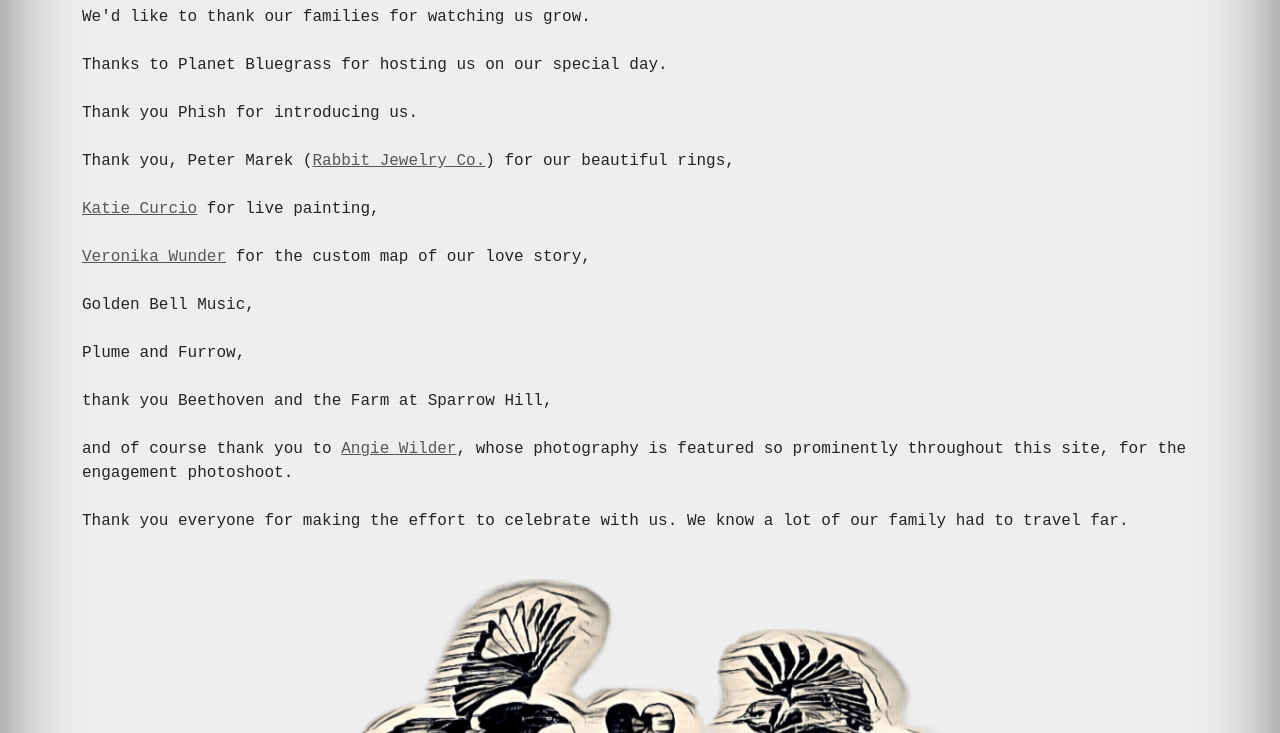
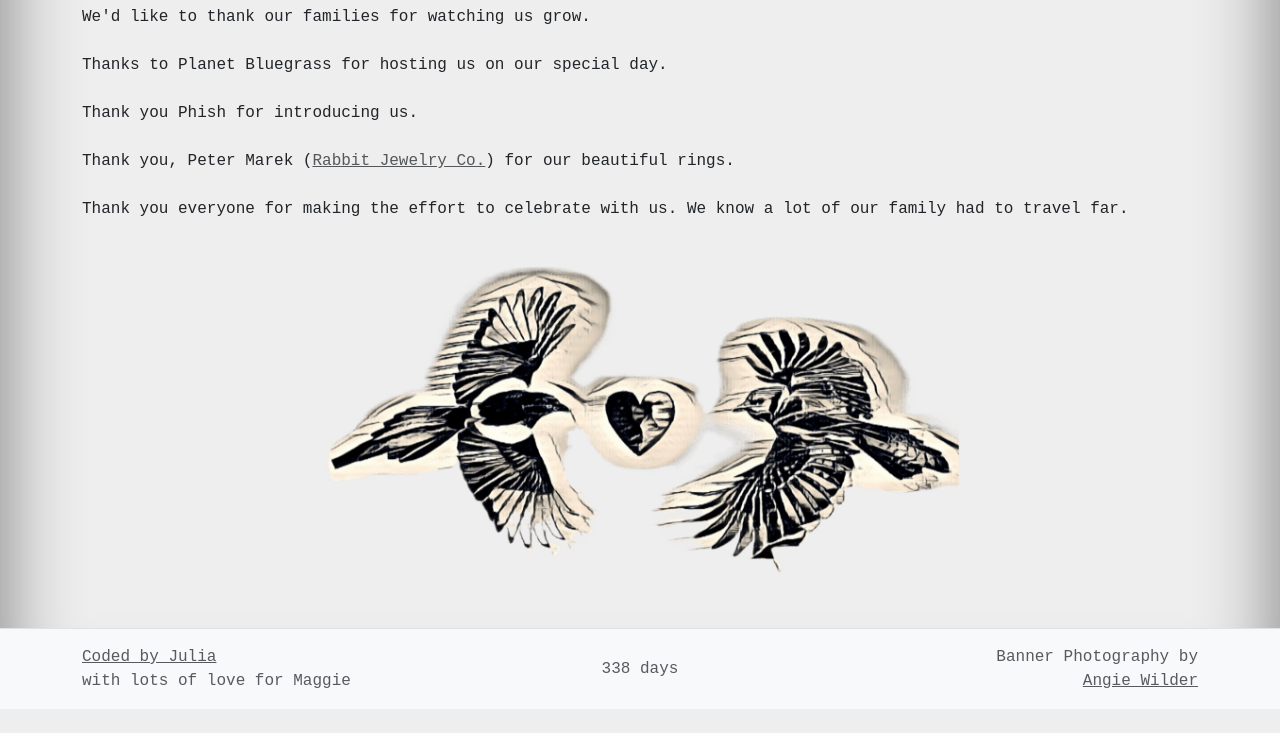
Before and after one commit to jukent/maggie-and-julia, a website: page thank-you.html in a window 1280 px wide. Shown: the part 652-1385 px from the top of the page. After the commit the page ends 1361 px from the top, so only its background shows below. Drawn offline with nearby package versions, Linux system fonts and the light colour scheme.

Commit message:
rm some text

```diff
--- a/thank-you.html
+++ b/thank-you.html
@@ -84,13 +84,7 @@
           We'd like to thank our families for watching us grow. <br><br>
           Thanks to Planet Bluegrass for hosting us on our special day. <br><br>
           Thank you Phish for introducing us. <br><br>
-          Thank you, Peter Marek (<a href="https://rabbitjewelryco.myportfolio.com/work" class="text-body-secondary">Rabbit Jewelry Co.</a>) for our beautiful rings, <br><br>
-          <a href="https://linktr.ee/katiecurcioart" class="text-body-secondary">Katie Curcio</a> for live painting, <br><br>
-          <a href="https://www.fiverr.com/veronikawunder" class="text-body-secondary">Veronika Wunder</a> for the custom map of our love story, <br><br>
-          Golden Bell Music, <br><br>
-          Plume and Furrow, <br><br>
-          thank you Beethoven and the Farm at Sparrow Hill, <br><br>
-          and of course thank you to <a href="https://angiewilderphoto.com/" class="text-body-secondary">Angie Wilder</a>, whose photography is featured so prominently throughout this site, for the engagement photoshoot. <br><br>
+          Thank you, Peter Marek (<a href="https://rabbitjewelryco.myportfolio.com/work" class="text-body-secondary">Rabbit Jewelry Co.</a>) for our beautiful rings. <br><br>
           Thank you everyone for making the effort to celebrate with us. We know a lot of our family had to travel far.
         </p>
       </div>
```
